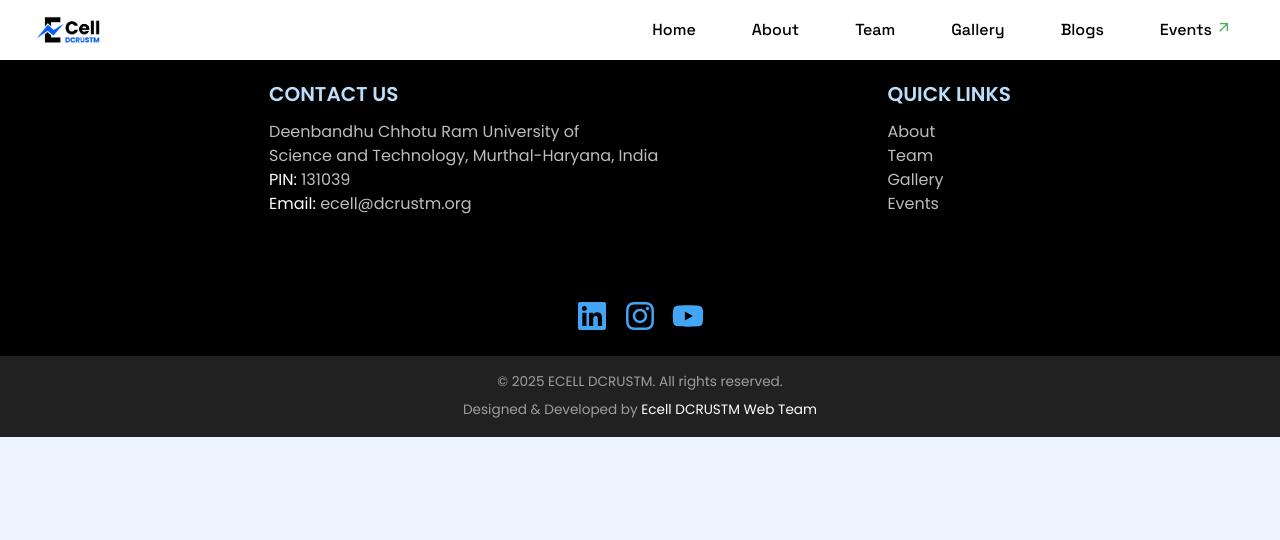
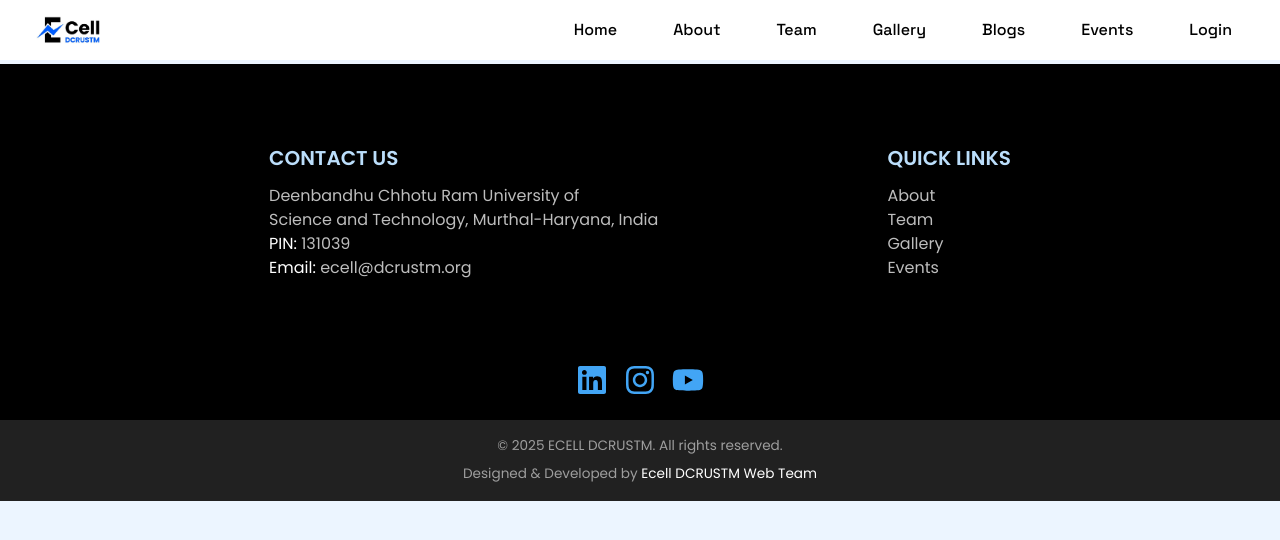
Before and after one commit to NoumanKhan2003/ecell-dcrustm, a React (Vite) app in the folder client/: page /login in a window 1280 px wide. Shown: the top 540 px of the page. Built offline with nearby package versions, Linux system fonts and the light colour scheme.

Commit message:
Login route created

```diff
--- a/client/src/App.jsx
+++ b/client/src/App.jsx
@@ -9,6 +9,7 @@
 import EventsPage from "./pages/EventsPage";
 import BlogsPage from "./pages/BlogsPage";
 import Footer from "./components/Footer";
+import LoginPage from "./pages/LoginPage"
 
 function App() {
   return (
@@ -22,6 +23,7 @@
         <Route path="/gallery" element={<Gallery />} />
         <Route path="/blogs" element={<BlogsPage />} />
         <Route path="/events" element={<EventsPage />} />
+        <Route path="/login" element={<LoginPage />} />
       </Routes>
       <Footer />
     </Router>
--- a/client/src/components/Navbar.jsx
+++ b/client/src/components/Navbar.jsx
@@ -76,7 +76,10 @@
             <Link to="/blogs"> Blogs</Link>
           </li>
           <li className="hover:text-white     hover:bg-[#144c8b] p-3 my-auto px-7  hover:duration-300 py-auto  cursor-pointer">
-            <Link to="/events"> Events</Link> <span className=" h-full   text-green-500 inline-block animate-pulse"><MdOutlineArrowOutward /></span>
+            <Link to="/events"> Events</Link>
+          </li>
+          <li className="hover:text-white     hover:bg-[#144c8b] p-3 my-auto px-7  hover:duration-300 py-auto  cursor-pointer">
+            <Link to="/login"> Login</Link>
           </li>
         </nav>
 
@@ -92,6 +95,7 @@
             <Link  onClick={closeNavbar} className="text-xl font-semibold hover:text-[#144c8b] hover:underline" to="/gallery">Gallery</Link>
             <Link  onClick={closeNavbar} className="text-xl font-semibold hover:text-[#144c8b] hover:underline" to="/blogs">Blogs</Link>
             <Link  onClick={closeNavbar} className="text-xl font-semibold hover:text-[#144c8b] hover:underline" to="/events">Events</Link>
+            <Link  onClick={closeNavbar} className="text-xl font-semibold hover:text-[#144c8b] hover:underline" to="/login">Login</Link>
           </div>
         )}
       </div>
--- /dev/null
+++ b/client/src/pages/LoginPage.jsx
@@ -0,0 +1,12 @@
+import { Container } from "@mui/material";
+import React from "react";
+
+const loginPage = () => {
+  return (
+    <Container sx={{ marginTop: "4rem", marginBottom: "4rem" }}>
+
+    </Container>
+  );
+};
+
+export default loginPage;
```
